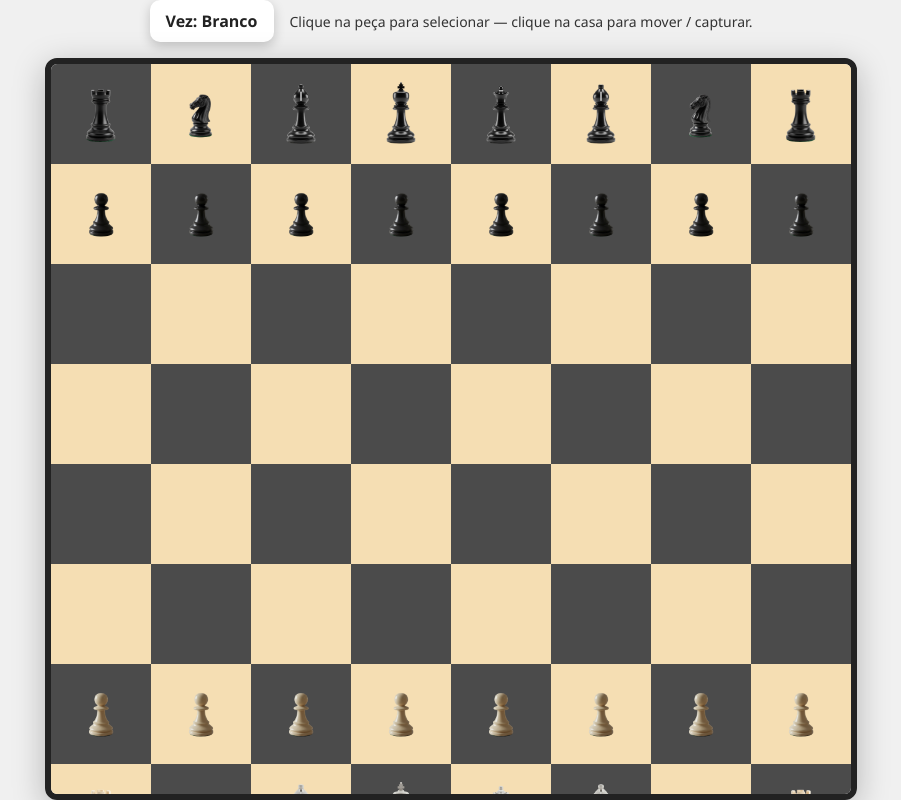
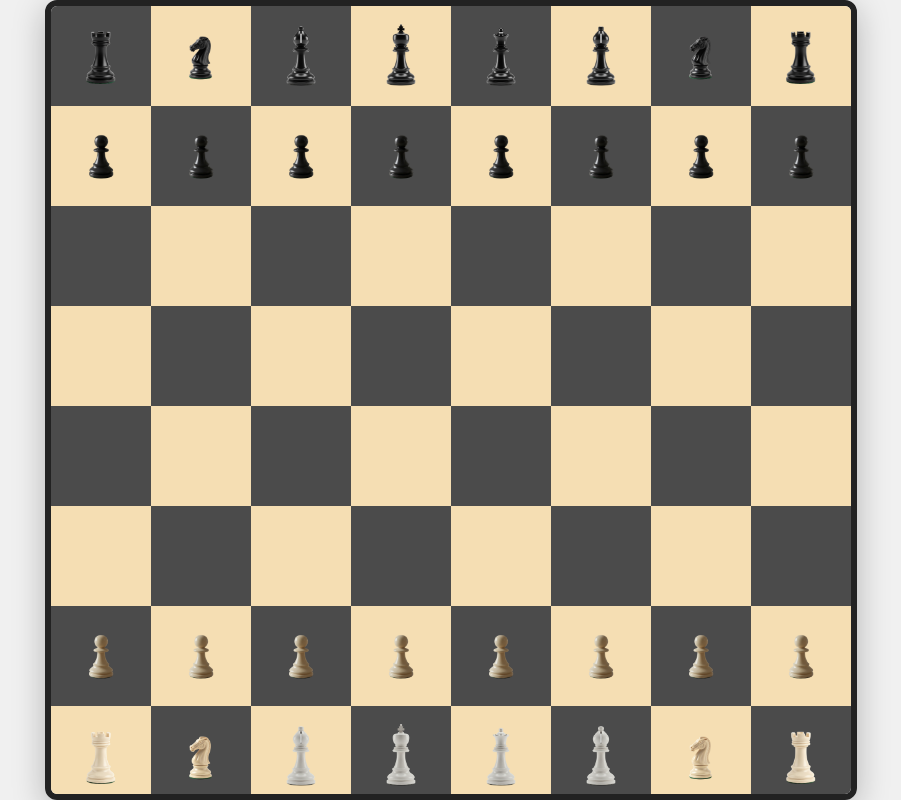
Before and after one commit to gabrieljcoutinho/Xadrez, a plain HTML site: page index.html in a window 1280 px wide. Shown: the whole page, without its empty margins (189-1090 px from the left). Drawn offline with Linux system fonts and the light colour scheme.

Commit message:
detalhes

```diff
--- a/index.html
+++ b/index.html
@@ -8,10 +8,6 @@
 
 </head>
 <body>
-  <div class="info">
-    <div class="turn" id="turnIndicator">Vez: Branco</div>
-    <div class="legenda">Clique na peça para selecionar — clique na casa para mover / capturar.</div>
-  </div>
 
   <div class="tabuleiro" id="tabuleiro">
     <!-- Linha 1 (pretas principais) -->
```
